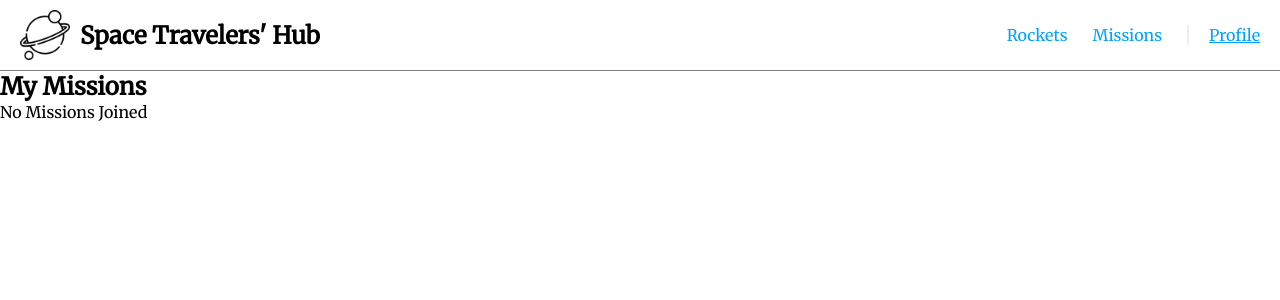
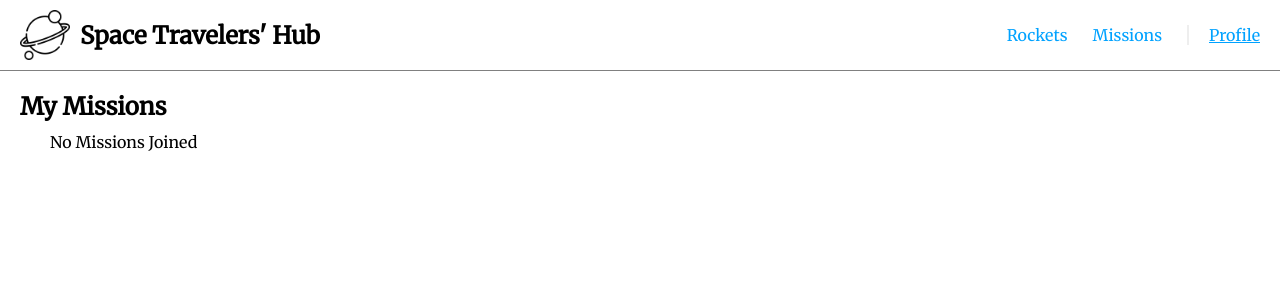
Before and after one commit to MAleemH/Space-Travelers-Hub, a React (Create React App) app: page /profile in a window 1280 px wide. Shown: the top 300 px of the page. Built offline with nearby package versions, Linux system fonts and the light colour scheme.

Commit message:
Add some styling

```diff
--- a/src/components/missions/missions.css
+++ b/src/components/missions/missions.css
@@ -141,3 +141,22 @@ tr:nth-child(odd) {
   background-color: var(--join-mission-btn);
   color: var(--bg-white);
 }
+
+/* Mission Profile */
+
+.missions-profile {
+  display: flex;
+  flex-direction: column;
+  justify-content: space-between;
+  column-gap: 5rem;
+  padding: 20px;
+}
+
+.missionProfileTitle {
+  margin-bottom: 10px;
+}
+
+.missionList {
+  list-style: none;
+  padding-left: 30px;
+}
```
